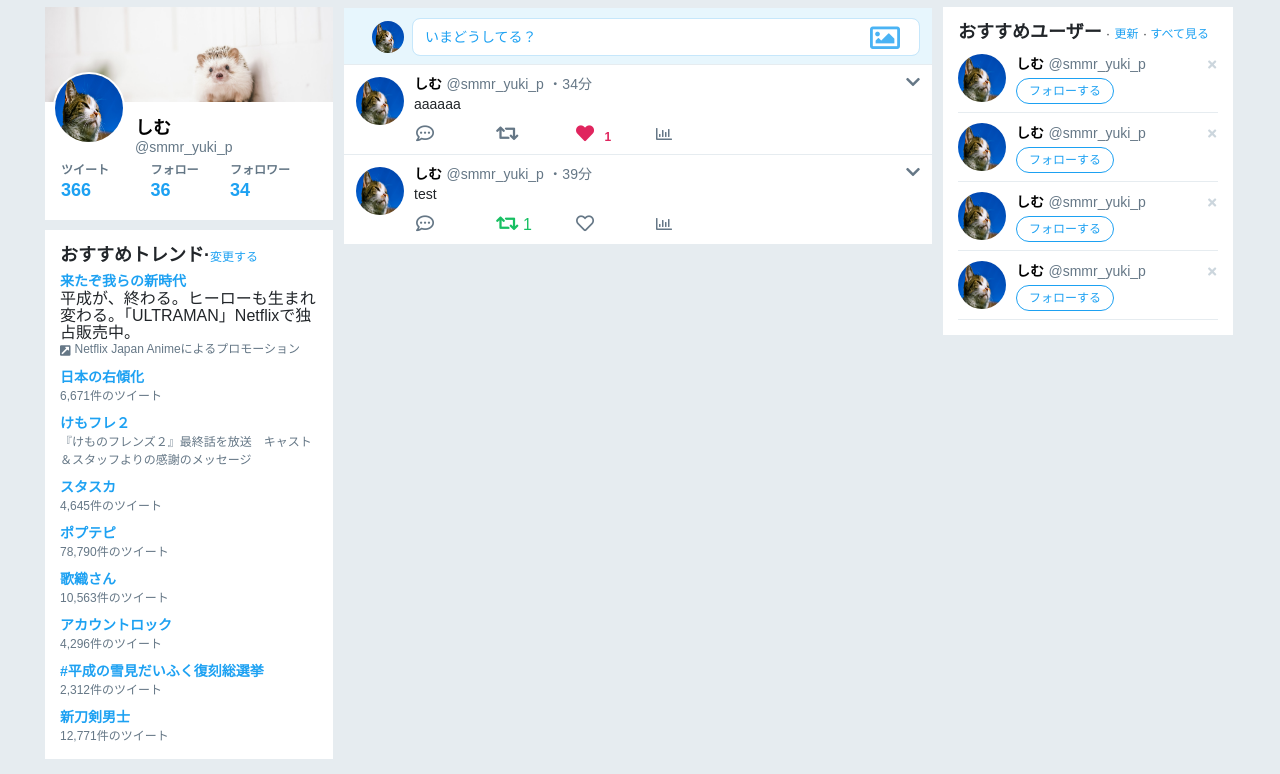
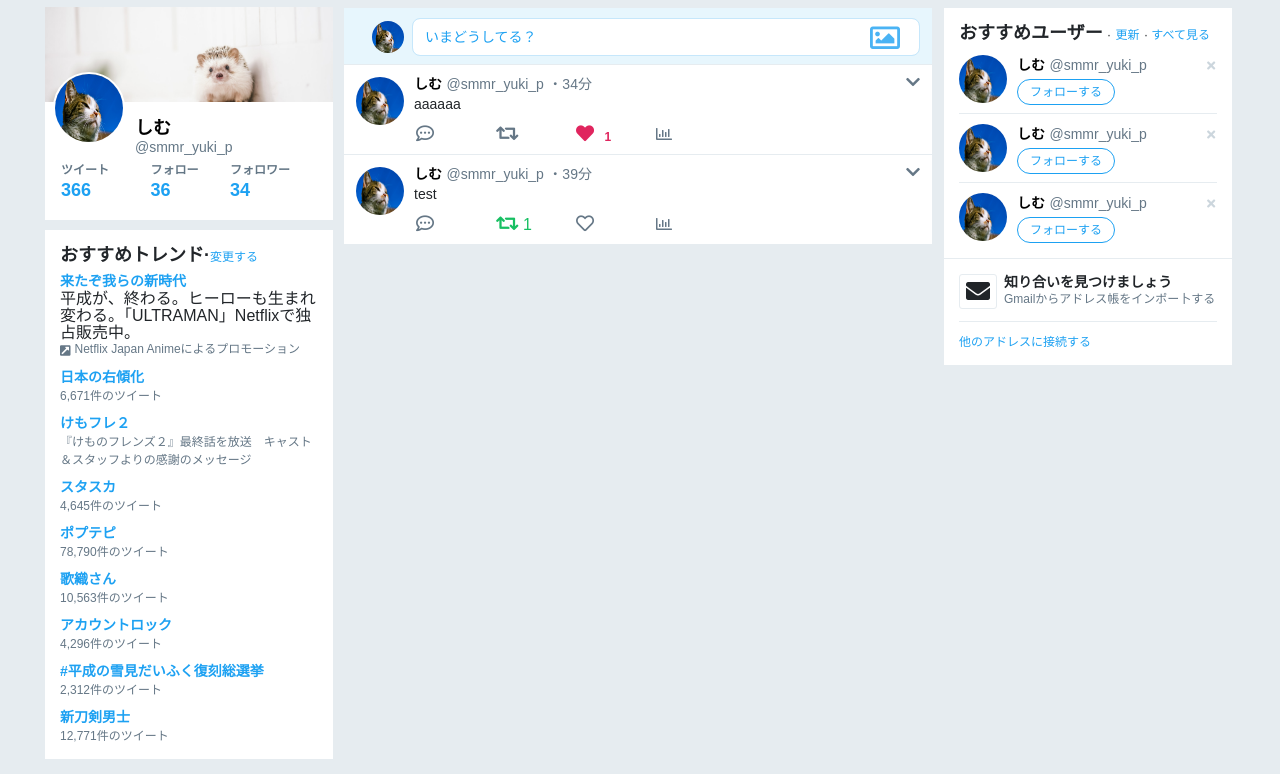
Before and after one commit to shimo-yuki/front-practice, a plain HTML site: page index.html in a window 1280 px wide. Shown: the part 49-823 px from the top of the page. Drawn offline with nearby package versions, Linux system fonts and the light colour scheme.

Commit message:
0408-commit

```diff
--- a/index.css
+++ b/index.css
@@ -576,15 +576,17 @@ width: 185px;
 
 .sidebar-right-top{
   width: 290px;
+
 }
 
 .sidebar-right{
   width: 100%;
+  background-color: #ffffff;
 }
 
 .feature{
-  background-color: #ffffff;
   padding: 15px;
+  border: 1px solid#e6ecf0;
 }
 
 .feature-top{
@@ -626,6 +628,13 @@ width: 185px;
   padding-top: 4px;
 }
 
+.feature-user1:last-child{
+  border: none;
+    padding-bottom:0px;
+  position: relative;
+  min-height: 48px;
+  padding-top: 0px;
+}
 
 .feature-user1{
   border-bottom: 1px solid #e6ecf0;
@@ -681,3 +690,64 @@ width: 185px;
   font-size: 12px;
   line-height: 16px;
 }
+
+.feature-email{
+  border: 1px solid #e6ecf0;
+  padding: 15px;
+  line-height: 16px;
+  border-top: 0px;
+}
+
+.feature-email-top{
+  height: 48px;
+  border-bottom: 1px solid #e6ecf0;
+  margin-bottom: 12px;
+  padding-bottom: 12px;
+}
+
+.feature-email-icon{
+  float: left;
+  display: block;
+  padding: 4px 6px;
+  border: 1px solid #e6ecf0;
+  border-radius: 3px;
+  background-color: #fff;
+  font-weight: bold;
+  font-size: 12px;
+}
+
+.fa-envelope{
+  font-size: 24px;
+}
+
+.feature-email-content{
+  display: block;
+  float: left;
+  margin-left: 7px;
+}
+
+.feature-email-content strong:first-of-type{
+  font-size: 14px;
+  font-weight: bolder;
+  line-height: 16px;
+}
+
+.feature-email-content strong:last-of-type{
+  color: #657786;
+  font-size: 12px;
+  font-weight: normal;
+  line-height: 16px;
+}
+
+.other-address{
+  color: #1DA1F2;
+  font-size: 12px;
+}
+
+.other-address a{
+  color: #1DA1F2;
+}
+
+.other-address a:hover{
+  text-decoration: underline;
+}
--- a/index.html
+++ b/index.html
@@ -304,23 +304,21 @@
                       </div>
                     </div>
                   </div>
-                  <div class="feature-user1">
-                    <div class="feature-free">
-                    </div>
-                    <div class="feature-close">
-                      <i class="fas fa-times"></i>
-                    </div>
-                    <div class="feature-detail">
-                      <a href="#">
-                        <img src="neko.jpg" class="rounded-circle feature-icon">
-                        <span class="feature-name">しむ</span>
-                        <span class="feature-id"> @smmr_yuki_p</span>
-                      </a>
-                      <div class="feature-follow">
-                        <button type="submit" class="btn rounded-pill feature-tweet-button"><span>フォローする</span></button>
-                      </div>
-                    </div>
+                </div>
+              </div>
+                <div class="feature-email">
+                  <div class="feature-email-top">
+                    <span class="feature-email-icon">
+                      <i class="fas fa-envelope"></i>
+                    </span>
+                    <p class="feature-email-content">
+                      <strong>知り合いを見つけましょう</strong><br>
+                      <strong class="address">Gmailからアドレス帳をインポー卜する</strong>
+                    </p>
                   </div>
+                  <p class="other-address">
+                    <a href="#">他のアドレスに接続する</a>
+                  </p>
                 </div>
               </div>
             </div>
```
